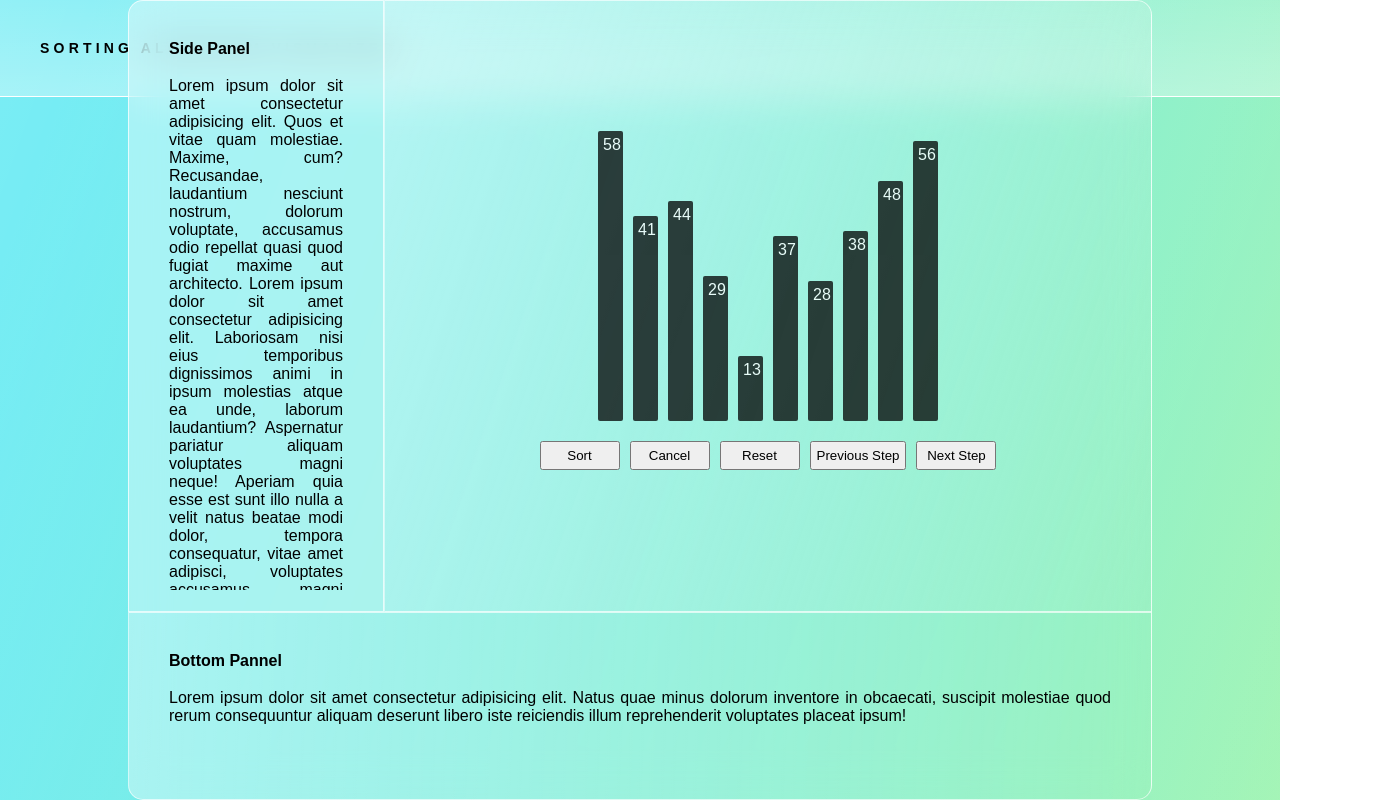
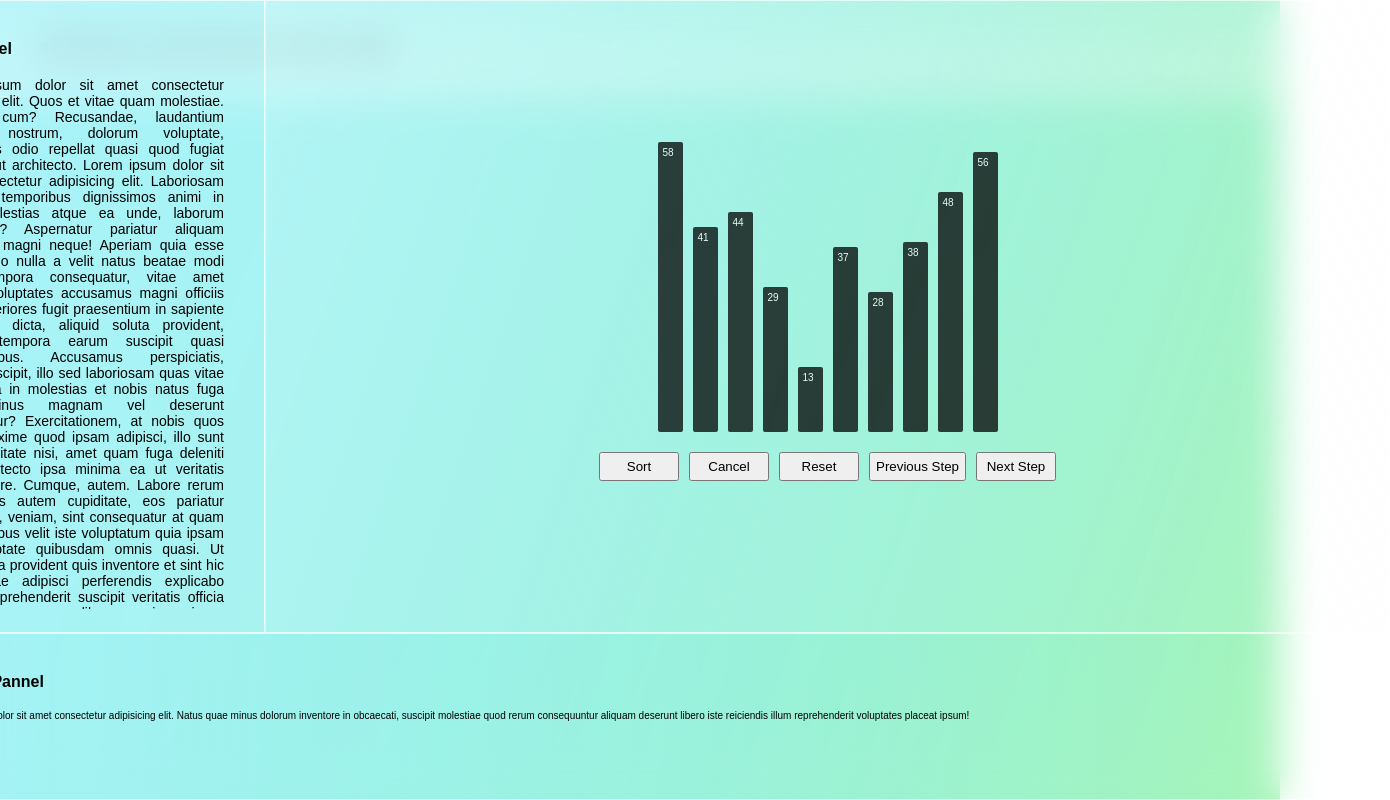
Before and after one commit to bkrmadtya/sorting-algorithm-visualizer, a React app: page / in a window 1280 px wide. Shown: the whole page, 1390 px wide, since content can reach past the window. Built offline with nearby package versions, Linux system fonts and the light colour scheme.

Commit message:
feat: changed unit from px to rem

```diff
--- a/src/app.scss
+++ b/src/app.scss
@@ -3,6 +3,10 @@
 	margin: 0;
 	box-sizing: border-box;
 	font-family: sans-serif;
+}
+
+:root {
+	font-size: 62.5%; // 1rem = 10px, 10px / 16px => 62.5%
 }
 
 #root {
@@ -28,7 +32,7 @@
 .navbar {
 	width: 100%;
 	background-color: #1ce0ed;
-	padding: 40px;
+	padding: 4rem;
 	position: absolute;
 	top: 0;
 	background: linear-gradient(
@@ -36,13 +40,13 @@
 		rgba(255, 255, 255, 0.1802) 0%,
 		rgba(255, 255, 255, 0.34) 100%
 	);
-	border-bottom: 1px solid #ffffff;
+	border-bottom: 0.1rem solid #ffffff;
 
 	&__header {
 		font-style: normal;
 		font-weight: bold;
-		font-size: 14px;
-		line-height: 16px;
+		font-size: 1.4rem;
+		line-height: 1.6rem;
 		letter-spacing: 0.3em;
 	}
 }
@@ -50,9 +54,9 @@
 .panelHeader {
 	font-style: normal;
 	font-weight: bold;
-	font-size: 16px;
-	line-height: 16px;
-	margin-bottom: 20px;
+	font-size: 1.6rem;
+	line-height: 1.6rem;
+	margin-bottom: 2rem;
 }
 
 .dashboard {
@@ -65,11 +69,11 @@
 		'side main main main'
 		'side main main main'
 		'bottom bottom bottom bottom';
-	min-width: 500px;
+	min-width: 150rem;
 	max-width: 80%;
-	min-height: 800px;
+	min-height: 80rem;
 	max-height: 80%;
-	backdrop-filter: blur(20px);
+	backdrop-filter: blur(2rem);
 
 	.mainPanel {
 		grid-area: main;
@@ -81,13 +85,13 @@
 			rgba(255, 255, 255, 0.44) 0%,
 			rgba(238, 238, 238, 0.04) 100%
 		);
-		border: 1.5px solid rgba(255, 255, 255, 0.67);
-		border-radius: 0px 15px 0px 0px;
-		padding: 40px;
+		border: 0.15rem solid rgba(255, 255, 255, 0.67);
+		border-radius: 0rem 1.5rem 0rem 0rem;
+		padding: 4rem;
 		text-align: justify;
 
 		& > .barContainer {
-			height: 300px;
+			height: 30rem;
 			position: relative;
 			display: flex;
 			flex-direction: row;
@@ -95,14 +99,14 @@
 			align-items: flex-end;
 
 			.bar {
-				width: 25px;
-				margin: 5px;
-				padding: 5px;
-				border-radius: 3px;
-				border-radius: 2px;
+				width: 2.5rem;
+				margin: 0.5rem;
+				padding: 0.5rem;
+				border-radius: 0.3rem;
+				border-radius: 0.2rem;
 				opacity: 0.75;
 				color: white;
-				box-shadow: 4px 4px 10px 2px background-color;
+				box-shadow: 0.4rem 0.4rem 1rem 0.2rem background-color;
 			}
 		}
 
@@ -110,12 +114,12 @@
 			display: flex;
 			flex-direction: row;
 			justify-content: center;
-			padding: 10px;
+			padding: 1rem;
 
 			& > button {
-				margin: 5px;
-				padding: 5px;
-				min-width: 80px;
+				margin: 0.5rem;
+				padding: 0.5rem;
+				min-width: 8rem;
 			}
 		}
 	}
@@ -123,9 +127,9 @@
 	.sidePanel {
 		grid-area: side;
 		background: rgba(255, 255, 255, 0.356);
-		border: 1.5px solid rgba(255, 255, 255, 0.71);
-		border-radius: 15px 0px 0px 0px;
-		padding: 40px 0px 0px 40px;
+		border: 0.15rem solid rgba(255, 255, 255, 0.71);
+		border-radius: 1.5rem 0rem 0rem 0rem;
+		padding: 4rem 0rem 0rem 4rem;
 		text-align: justify;
 		width: 100%;
 		height: 100%;
@@ -138,33 +142,37 @@
 			height: 90%;
 			text-align: justify;
 			overflow: hidden;
-			padding-right: 40px;
+			padding-right: 4rem;
 
 			&:hover {
 				overflow-y: scroll;
-				padding-right: 30px;
+				padding-right: 3rem;
 			}
 
 			/* width */
 			&::-webkit-scrollbar {
-				width: 10px;
+				width: 1rem;
 			}
 
 			/* Track */
 			&::-webkit-scrollbar-track {
-				box-shadow: inset 0 0 5px rgb(255, 255, 255);
-				border-radius: 10px;
+				box-shadow: inset 0 0 0.5rem rgb(255, 255, 255);
+				border-radius: 1rem;
 			}
 
 			/* Handle */
 			&::-webkit-scrollbar-thumb {
 				background: rgba(255, 255, 255, 0.829);
-				border-radius: 10px;
+				border-radius: 1rem;
 			}
 
 			/* Handle on hover */
 			&::-webkit-scrollbar-thumb:hover {
 				background: #b30000;
+			}
+
+			code {
+				font-size: 1.4rem;
 			}
 		}
 	}
@@ -176,9 +184,9 @@
 			rgba(255, 255, 255, 0.37) 0%,
 			rgba(255, 255, 255, 0) 100%
 		);
-		border: 1.5px solid rgba(255, 255, 255, 0.67);
-		border-radius: 0px 0px 15px 15px;
-		padding: 40px;
+		border: 0.15rem solid rgba(255, 255, 255, 0.67);
+		border-radius: 0rem 0rem 1.5rem 1.5rem;
+		padding: 4rem;
 		text-align: justify;
 	}
 }
```
